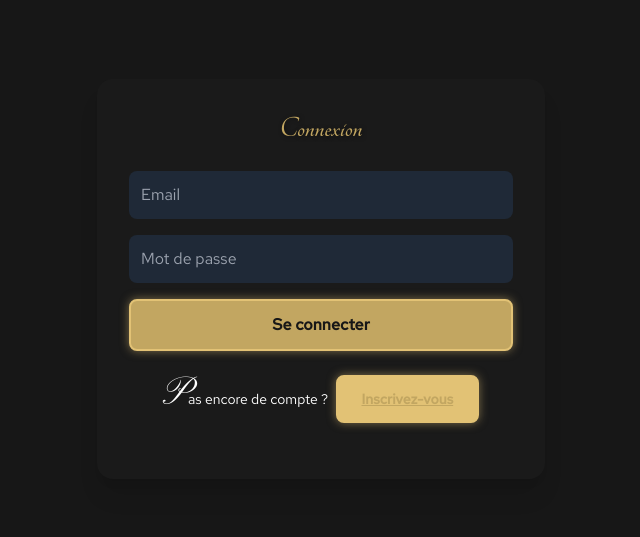
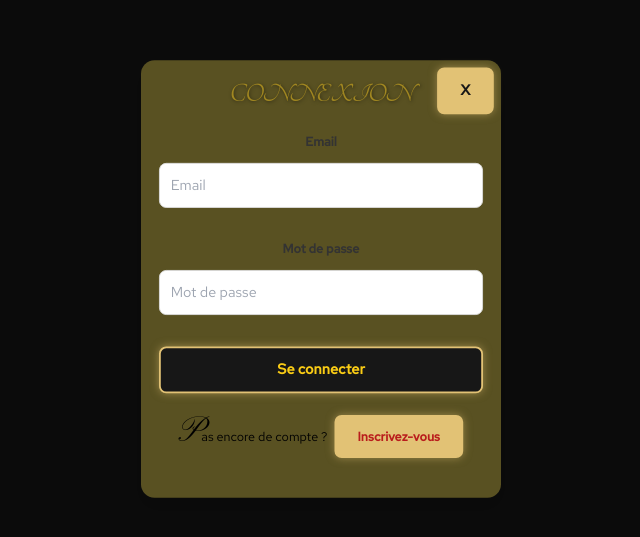
Before and after one commit to farahbed/feel-match-next, a Next.js app: page /login in a window 1280 px wide. Shown: the part 121-658 px from the top of the page, without its empty margins (319-959 px from the left). Built offline with nearby package versions, Linux system fonts and the light colour scheme; a web font is replaced by a local one.

Commit message:
page 'page.jsx' was deleted, link ok add modale

```diff
--- a/src/app/components/Header.jsx
+++ b/src/app/components/Header.jsx
@@ -30,10 +30,10 @@ function Header() {
         <Link href="#contact" className="hover:text-gold" onClick={() => console.log("📞 Lien Contact cliqué")}>
           Contact
         </Link>
-        <Link href="/login" className="hover:text-gold" onClick={() => console.log("🔐 Lien Connexion cliqué")}>
+        <Link href="/login?register=false" className="hover:text-gold" onClick={() => console.log("🔐 Lien Connexion cliqué")}>
           Se connecter
         </Link>
-        <Link href="/register" className="hover:text-gold" onClick={() => console.log("📝 Lien Inscription cliqué")}>
+        <Link href="/login?register=true" className="hover:text-gold" onClick={() => console.log("📝 Lien Inscription cliqué")}>
           S'inscrire
         </Link>
       </nav>
--- a/src/app/login/page.jsx
+++ b/src/app/login/page.jsx
@@ -1,4 +1,3 @@
-// src/app/login/page.jsx
 "use client";
 
 import { useState, useEffect } from "react";
@@ -7,71 +6,65 @@ import { useRouter } from "next/navigation";
 export default function LoginPage() {
   const router = useRouter();
   const [isLogin, setIsLogin] = useState(true);
+  const [showModal, setShowModal] = useState(true);
 
-  console.log("📄 Le composant LoginPage est monté");
-
-  // On récupère le paramètre "register" de l'URL pour afficher l'inscription ou la connexion
   useEffect(() => {
     const urlParams = new URLSearchParams(window.location.search);
     const registerParam = urlParams.get("register");
-    console.log("🔍 Paramètre 'register' dans l'URL :", registerParam);
-
-    if (registerParam === "true") {
-      setIsLogin(false);
-      console.log("🔄 Mode affiché : Inscription");
-    } else {
-      setIsLogin(true);
-      console.log("🔄 Mode affiché : Connexion");
-    }
+    setIsLogin(registerParam !== "true");
   }, []);
 
-  // Fonction pour gérer le switch entre connexion et inscription
   const handleToggle = () => {
     const newState = !isLogin;
     setIsLogin(newState);
-    const newUrl = newState ? "/login?register=false" : "/login?register=true";
-    console.log("🔁 Toggle cliqué. Redirection vers :", newUrl);
-    router.push(newUrl); // Redirection sans rechargement
+    router.push(newState ? "/login?register=false" : "/login?register=true");
+  };
+
+  const handleCloseModal = () => {
+    setShowModal(false); // Fermer la modale
   };
 
   return (
-    <div className="min-h-screen bg-black flex items-center justify-center px-4">
-      <div className="bg-[#1a1a1a] p-8 rounded-2xl shadow-xl w-full max-w-md text-white">
-        <h2 className="text-center text-3xl font-bold text-gold mb-6">
+    <div className="min-h-screen flex items-center justify-center bg-black bg-opacity-95 px-4">
+      {/* Modale dorée */}
+      {showModal && (
+        <div className="modal-overlay">
+          <div className="modal-content">
+            <h2 className="text-center text-3xl font-bold mb-6 uppercase">
               {isLogin ? "Connexion" : "Inscription"}
             </h2>
 
-        <form
-          className="space-y-4"
-          onSubmit={(e) => {
-            e.preventDefault();
-            console.log("📩 Formulaire soumis en mode :", isLogin ? "Connexion" : "Inscription");
-          }}
-        >
+            <form className="flex flex-col gap-5">
               {!isLogin && (
+                <div className="form-group">
+                  <label className="text-sm font-semibold mb-1 block">Nom d'utilisateur</label>
                   <input
                     type="text"
                     placeholder="Nom d'utilisateur"
-              className="w-full p-3 rounded-lg bg-gray-800 text-white placeholder-gray-400 focus:outline-gold"
-              onChange={(e) => console.log("📝 Username :", e.target.value)}
+                    className="w-full p-3 rounded-lg bg-white text-black"
                   />
+                </div>
               )}
+              <div className="form-group">
+                <label className="text-sm font-semibold mb-1 block">Email</label>
                 <input
                   type="email"
                   placeholder="Email"
-            className="w-full p-3 rounded-lg bg-gray-800 text-white placeholder-gray-400 focus:outline-gold"
-            onChange={(e) => console.log("📧 Email :", e.target.value)}
+                  className="w-full p-3 rounded-lg bg-white text-black"
                 />
+              </div>
+              <div className="form-group">
+                <label className="text-sm font-semibold mb-1 block">Mot de passe</label>
                 <input
                   type="password"
                   placeholder="Mot de passe"
-            className="w-full p-3 rounded-lg bg-gray-800 text-white placeholder-gray-400 focus:outline-gold"
-            onChange={(e) => console.log("🔑 Mot de passe :", e.target.value)}
+                  className="w-full p-3 rounded-lg bg-white text-black"
                 />
+              </div>
 
               <button
                 type="submit"
-            className="w-full bg-gold hover:bg-red text-black py-3 rounded-lg font-semibold transition-colors duration-300"
+                className="bg-black text-yellow-400 hover:bg-red-600 hover:text-white py-3 rounded-lg font-bold transition duration-300"
               >
                 {isLogin ? "Se connecter" : "S'inscrire"}
               </button>
@@ -81,12 +74,22 @@ export default function LoginPage() {
               {isLogin ? "Pas encore de compte ?" : "Déjà inscrit ?"}{" "}
               <button
                 onClick={handleToggle}
-            className="text-gold hover:text-red underline ml-1 transition-colors duration-200"
+                className="text-red-700 hover:underline ml-1 font-semibold"
               >
                 {isLogin ? "Inscrivez-vous" : "Connectez-vous"}
               </button>
             </p>
+
+            {/* Bouton pour fermer la modale */}
+            <button
+              onClick={handleCloseModal}
+              className="absolute top-2 right-2 text-black font-bold"
+            >
+              X
+            </button>
           </div>
+        </div>
+      )}
     </div>
   );
 }
--- a/src/app/register/pages.jsx
+++ /dev/null
@@ -1,38 +0,0 @@
-'use client';
-
-import { useState } from "react";
-
-export default function RegisterPage() {
-  const [isLogin, setIsLogin] = useState(false);  // Toujours `false` pour la page d'inscription
-
-  return (
-    <div className="min-h-screen bg-black flex items-center justify-center px-4">
-      <div className="bg-[#1a1a1a] p-8 rounded-2xl shadow-xl w-full max-w-md text-white">
-        <h2 className="text-center text-3xl font-bold text-gold mb-6">Inscription</h2>
-        <form className="space-y-4">
-          <input
-            type="text"
-            placeholder="Nom d'utilisateur"
-            className="w-full p-3 rounded-lg bg-gray-800 text-white placeholder-gray-400 focus:outline-gold"
-          />
-          <input
-            type="email"
-            placeholder="Email"
-            className="w-full p-3 rounded-lg bg-gray-800 text-white placeholder-gray-400 focus:outline-gold"
-          />
-          <input
-            type="password"
-            placeholder="Mot de passe"
-            className="w-full p-3 rounded-lg bg-gray-800 text-white placeholder-gray-400 focus:outline-gold"
-          />
-          <button
-            type="submit"
-            className="w-full bg-gold hover:bg-red text-black py-3 rounded-lg font-semibold transition-colors duration-300"
-          >
-            S'inscrire
-          </button>
-        </form>
-      </div>
-    </div>
-  );
-}
--- a/src/app/styles/globals.css
+++ b/src/app/styles/globals.css
@@ -266,3 +266,65 @@ header .nav-links a:hover {
   min-height: 100px; /* Augmente cette valeur si nécessaire */
   flex-shrink: 0; /* Empêche la réduction automatique */
 }
+/* page Login/inscription  */
+
+
+.modal-overlay {
+  position: fixed;
+  top: 0;
+  left: 0;
+  right: 0;
+  bottom: 0;
+  background-color: rgba(0, 0, 0, 0.5); /* semi-translucide */
+  display: flex;
+  justify-content: center;
+  align-items: center;
+  z-index: 1000; /* S'assure que la modale est au-dessus de tout */
+}
+
+.modal-content {
+  background-color: #595122; /* Doré */
+  color: black;
+  border-radius: 15px;
+  padding: 20px;
+  width: 100%;
+  max-width: 400px;
+  box-shadow: 0 10px 20px rgba(0, 0, 0, 0.15);
+  transform: scale(0.9);
+  transition: transform 0.3s ease-in-out;
+}
+
+.modal-content.show {
+  transform: scale(1);
+}
+
+/* Ajout pour aligner les labels et inputs proprement */
+.form-group {
+  display: flex;
+  flex-direction: column; /* Aligner les éléments verticalement */
+  gap: 10px; /* Espacer les éléments de manière homogène */
+  margin-bottom: 15px; /* Marge sous chaque champ de formulaire */
+}
+
+label {
+  font-size: 1rem;
+  font-weight: 600;
+  color: #333; /* Couleur plus foncée pour les labels */
+  margin-bottom: 5px; /* Espacement entre le label et l'input */
+}
+
+input {
+  padding: 12px;
+  border-radius: 8px;
+  border: 1px solid #ddd; /* Bordure plus légère */
+  background-color: #fff;
+  font-size: 1rem;
+  color: #333;
+  width: 100%;
+  box-sizing: border-box; /* Assure que le padding ne dépasse pas la largeur de l'input */
+}
+
+input:focus {
+  outline: none;
+  border-color: #FFD700; /* Bordure dorée au focus */
+}
```
Lines whose indentation alone changed are shown as unchanged.
